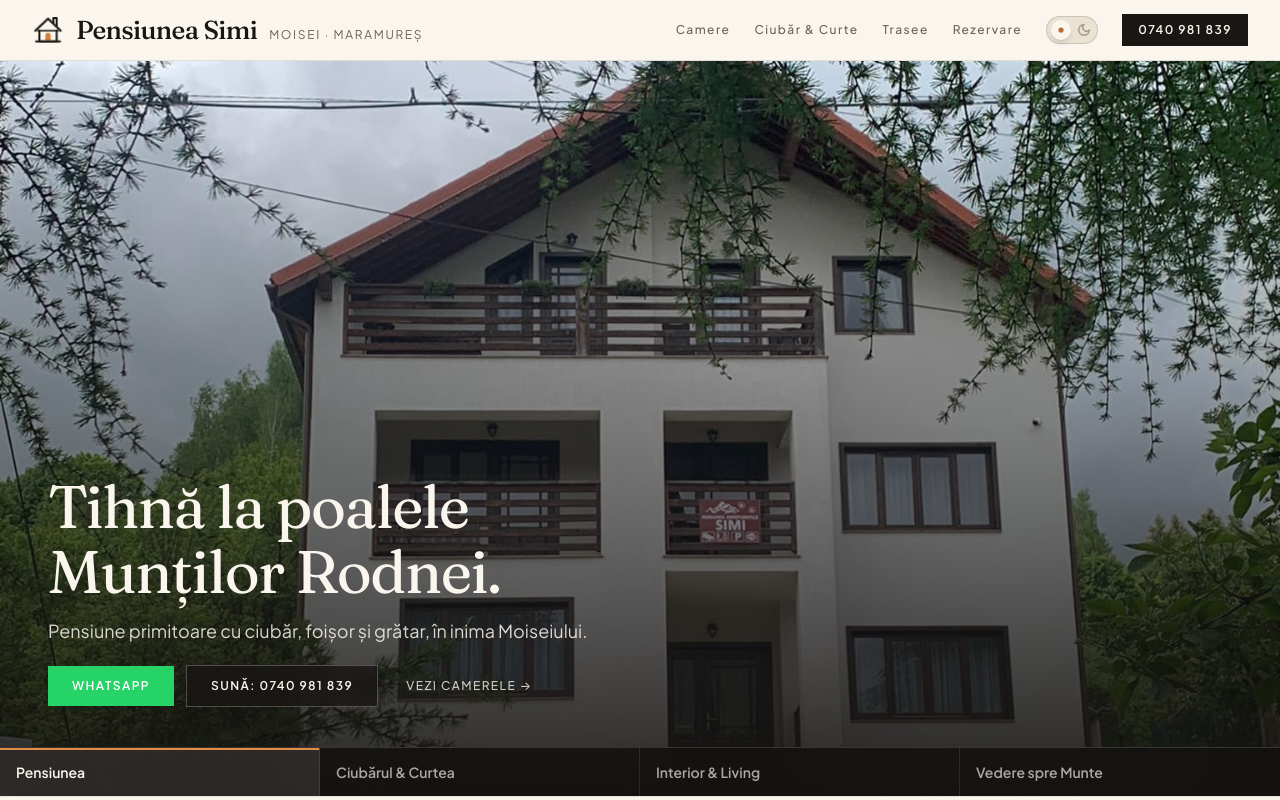
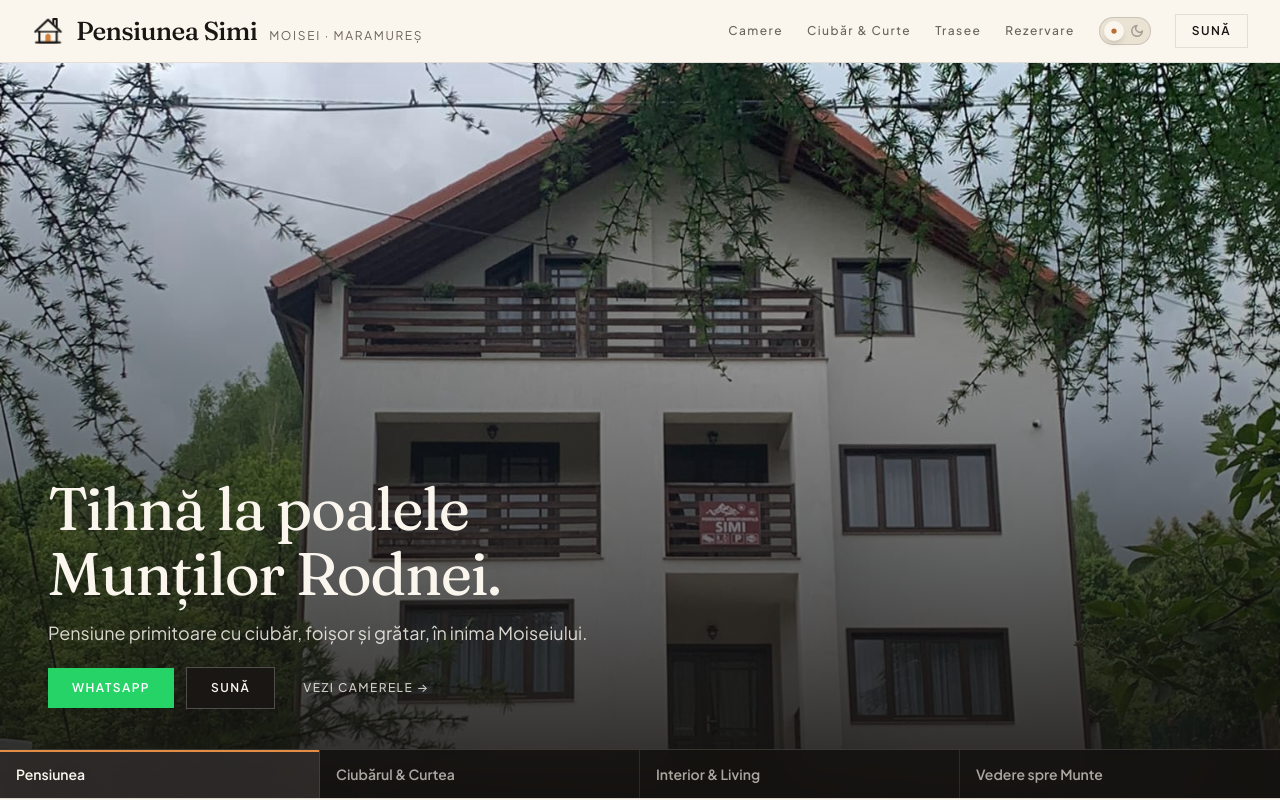
Before and after one commit to silviubahrin/pensiunea-simi-web, a React (Vite) app: page / in a window 1280 px wide. Shown: the top 800 px of the page. Built offline with nearby package versions, Linux system fonts and the light colour scheme.

Commit message:
refactor: simplify all call CTA buttons to 'Sună' and update desktop top-right button

```diff
--- a/src/App.tsx
+++ b/src/App.tsx
@@ -391,11 +391,9 @@ export function App() {
 
             <a
               href={`tel:+${WHATSAPP_NUMBER}`}
-              className={`px-4 py-2 ${
-                isNight ? "bg-[#E28C46] text-[#141210] hover:bg-[#FAF6EE]" : "bg-[#1A1614] text-[#FAF6EE] hover:bg-[#B86B32]"
-              } text-xs uppercase tracking-[0.12em] font-semibold transition-colors`}
+              className={`px-4 py-2 border ${themeBorder} ${themeText} hover:${themeSurfaceElevated} text-xs uppercase tracking-[0.12em] font-semibold transition-colors`}
             >
-              {PHONE_DISPLAY}
+              Sună
             </a>
           </div>
 
@@ -469,17 +467,15 @@ export function App() {
             <div className="grid grid-cols-2 gap-3">
               <a
                 href={`tel:+${WHATSAPP_NUMBER}`}
-                className={`py-3 ${
-                  isNight ? "bg-[#E28C46] text-[#141210]" : "bg-[#1A1614] text-[#FAF6EE]"
-                } text-xs font-semibold text-center uppercase tracking-[0.12em]`}
+                className={`py-3 border ${themeBorder} ${themeText} text-xs font-semibold text-center uppercase tracking-[0.12em]`}
               >
-                Sună direct
+                Sună
               </a>
               <a
                 href={WHATSAPP_DEFAULT_URL}
                 target="_blank"
                 rel="noopener noreferrer"
-                className={`py-3 border ${themeBorder} ${themeText} text-xs font-semibold text-center uppercase tracking-[0.12em]`}
+                className="py-3 bg-[#25D366] text-white text-xs font-semibold text-center uppercase tracking-[0.12em]"
               >
                 WhatsApp
               </a>
@@ -562,7 +558,7 @@ export function App() {
                             href={`tel:+${WHATSAPP_NUMBER}`}
                             className={`text-xs ${themeTextMuted} hover:${themeText} transition-colors`}
                           >
-                            Sună: {PHONE_DISPLAY}
+                            Sună
                           </a>
                         </div>
                       </div>
@@ -757,7 +753,7 @@ export function App() {
                         href={`tel:+${WHATSAPP_NUMBER}`}
                         className={`py-3.5 px-6 border ${themeBorder} ${themeText} hover:${themeSurface} text-xs uppercase tracking-[0.12em] font-semibold text-center transition-colors`}
                       >
-                        Sună: {PHONE_DISPLAY}
+                        Sună
                       </a>
                     </div>
 
@@ -878,7 +874,7 @@ export function App() {
                         href={`tel:+${WHATSAPP_NUMBER}`}
                         className={`text-xs ${themeTextMuted} hover:${themeText} transition-colors`}
                       >
-                        Sună: {PHONE_DISPLAY}
+                        Sună
                       </a>
                     </div>
                   </div>
@@ -988,7 +984,7 @@ export function App() {
                   href={`tel:+${WHATSAPP_NUMBER}`}
                   className={`py-3 px-6 border ${themeBorder} ${themeText} hover:${themeSurfaceElevated} text-xs uppercase tracking-[0.12em] font-semibold text-center transition-colors`}
                 >
-                  Sună: {PHONE_DISPLAY}
+                  Sună
                 </a>
               </div>
             </div>
@@ -1089,7 +1085,7 @@ export function App() {
                     href={`tel:+${WHATSAPP_NUMBER}`}
                     className={`py-3.5 px-6 border ${themeBorder} ${themeText} hover:${themeSurface} text-xs uppercase tracking-[0.12em] font-semibold text-center transition-colors`}
                   >
-                    Sună: {PHONE_DISPLAY}
+                    Sună
                   </a>
                 </div>
 
--- a/src/components/PhotographicFrameHero.tsx
+++ b/src/components/PhotographicFrameHero.tsx
@@ -137,7 +137,7 @@ export const PhotographicFrameHero: React.FC<PhotographicFrameHeroProps> = ({
             href="tel:+40740981839"
             className="py-3 px-6 bg-[#1A1614]/80 hover:bg-[#FAF6EE]/15 border border-[#FAF6EE]/25 text-[#FAF6EE] text-xs uppercase tracking-[0.12em] font-semibold text-center transition-colors backdrop-blur-sm"
           >
-            Sună: 0740 981 839
+            Sună
           </a>
 
           {onNavigate && (
```
